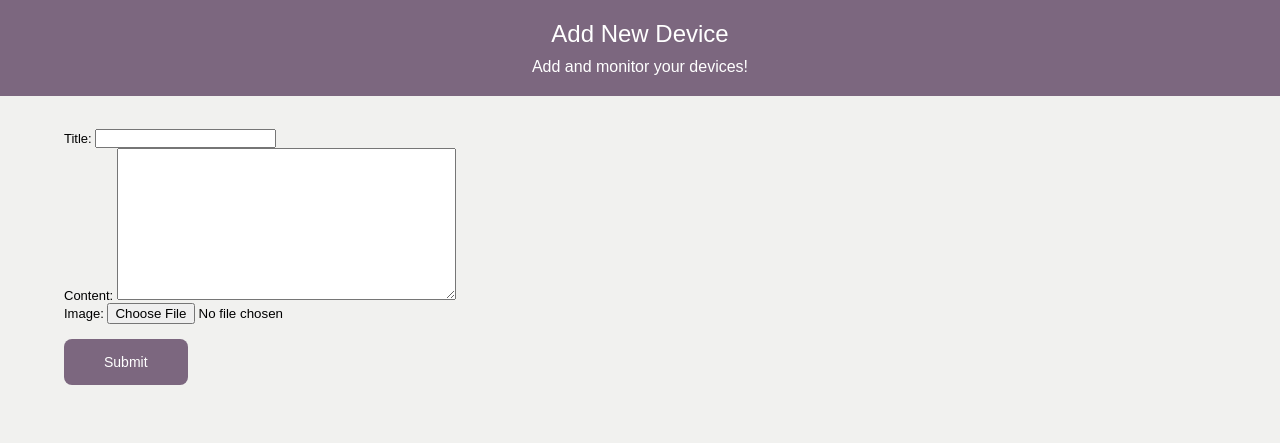
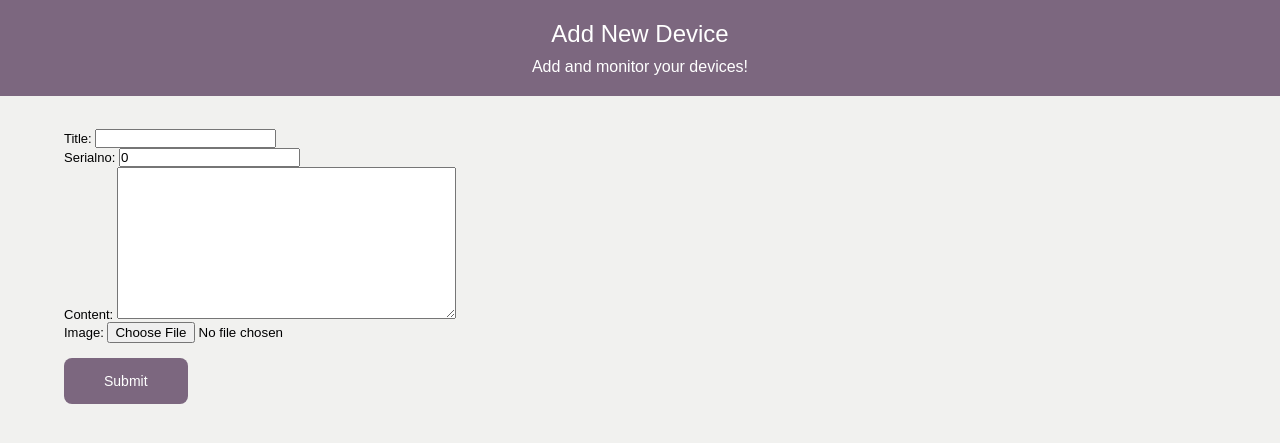
Before and after one commit to fatihcirakoglu/iot-device-management, a Django app: page /device/create in a window 1280 px wide. Shown: the part 80-523 px from the top of the page. Run offline with Django 4.2, Linux system fonts and the light colour scheme; the visitor is signed in with stand-in values (Sample User, id 1); parts of the project's set-up code (start-up, migrations or seed data) failed here and were passed over; some libraries are stand-ins or nearby versions.

Commit message:
feat: implemented showing device online status on device page

```diff
--- a/src/iotapp/models.py
+++ b/src/iotapp/models.py
@@ -28,9 +28,9 @@ class Device(models.Model):
     title = models.CharField(max_length=200, unique=True)
     slug = models.SlugField(max_length=200, unique=True, editable=False)
     idnum = models.IntegerField(default=0, editable=False)
-    brand = models.CharField(max_length=200, unique=True, editable=False)
-    model = models.CharField(max_length=200, unique=True, editable=False)
-    serialno = models.IntegerField(default=0, editable=False)
+    brand = models.CharField(max_length=200, editable=False)
+    model = models.CharField(max_length=200, editable=False)
+    serialno = models.IntegerField(default=0, editable=True)
     devicekey = models.IntegerField(default=0, editable=False)
     status = models.IntegerField(default=0, editable=False)
     author = models.ForeignKey(User, on_delete= models.CASCADE)
--- a/src/iotapp/views.py
+++ b/src/iotapp/views.py
@@ -1,3 +1,4 @@
+import time
 from django.shortcuts import render, redirect
 from django.views import generic
 from django.contrib.auth import login,logout,authenticate
@@ -25,7 +26,7 @@ from django.contrib.auth.mixins import LoginRequiredMixin, UserPassesTestMixin
 from django.contrib.auth.decorators import login_required
 import datetime
 import logging
-from .mqtt import client
+from .mqtt import ClientInfoObject, agentIface, ClientDict
 from django.http import JsonResponse
 
 logging.basicConfig(level=logging.INFO)
@@ -109,10 +110,23 @@ def devicedetail(request, slug):
 
     FavouritesUsers=FavouriteDevice.objects.filter(Q(devices=device.id) | Q(devices=device.id))
 
-    return render(request, 'devicedetail.html', {'device': device, 'device_in_favorites': device_in_favorites,'snaps' : snap,"FavouritesUsers":FavouritesUsers})
+    try:
+        ClientDict[str(device.serialno)].status
+    except KeyError:
+        agentIface.subscribeTopic(agentIface.MQTT_SUBSCRIBE_TOPIC_BASE + format(device.serialno),device.serialno)
+
+
+    agentIface.publishData(agentIface.MQTT_PUBLISH_TOPIC_BASE + format(device.serialno),"heartbeat",0)
+    time.sleep(2)
+
+    try:
+        device.status = ClientDict[str(device.serialno)].status
+    except KeyError:
+        print('key value not found')
+
+    return render(request, 'devicedetail.html', {'device': device, 'serialno': device.serialno,  'status': device.status, 'device_in_favorites': device_in_favorites,'snaps' : snap,"FavouritesUsers":FavouritesUsers})
 
 def devicerefresh(request, slug):
-
     device = Device.objects.get(slug=slug)
     snap = Snap.objects.filter(device_id=device.id).order_by('-id')
     device.save()
@@ -129,7 +143,21 @@ def devicerefresh(request, slug):
 
     FavouritesUsers=FavouriteDevice.objects.filter(Q(devices=device.id) | Q(devices=device.id))
 
-    return render(request, 'devicedetail.html', {'device': device, 'device_in_favorites': device_in_favorites,'snaps' : snap,"FavouritesUsers":FavouritesUsers})
+    try:
+        ClientDict[str(device.serialno)].status
+    except KeyError:
+        agentIface.subscribeTopic(agentIface.MQTT_SUBSCRIBE_TOPIC_BASE + format(device.serialno),device.serialno)
+
+
+    agentIface.publishData(agentIface.MQTT_PUBLISH_TOPIC_BASE + format(device.serialno),"heartbeat",0)
+    time.sleep(2)
+
+    try:
+        device.status = ClientDict[str(device.serialno)].status
+    except KeyError:
+        print('key value not found')
+
+    return render(request, 'devicedetail.html', {'device': device, 'serialno': device.serialno,  'status': device.status, 'device_in_favorites': device_in_favorites,'snaps' : snap,"FavouritesUsers":FavouritesUsers})
 
 def devicereboot(request, slug):
     device = Device.objects.get(slug=slug)
@@ -153,7 +181,7 @@ def devicereboot(request, slug):
             device_in_favorites = False
 
     if request.user.is_authenticated:
-        rc, mid = client.publish("django/iot/{}".format(device.id),"Reboot")
+        agentIface.publishData(agentIface.MQTT_TOPIC_BASE + "/" + format(device.id),"Reboot",0)
 
     FavouritesUsers=FavouriteDevice.objects.filter(Q(devices=device.id) | Q(devices=device.id))
     return render(request, 'devicedetail.html', {'device': device, 'device_in_favorites': device_in_favorites,'snaps' : snap,"FavouritesUsers":FavouritesUsers})
@@ -272,7 +300,7 @@ class ProfileUpdateView(LoginRequiredMixin, TemplateView):
 
 class DeviceUpdateView(LoginRequiredMixin, UpdateView):
     model = Device
-    fields = ['title','content','image','tags']
+    fields = ['title', 'serialno', 'content', 'image', 'tags']
 
     template_name ='device_form.html'
 
@@ -282,7 +310,7 @@ class DeviceUpdateView(LoginRequiredMixin, UpdateView):
 
 class DeviceCreateView(LoginRequiredMixin,CreateView):
     model = Device
-    fields = ['title', 'content', 'image', 'tags']
+    fields = ['title', 'serialno', 'content', 'image', 'tags']
     template_name = 'device_form.html'
     redirect_field_name = "redirect"  # added
     redirect_authenticated_user = True  # added
```
Also changed, not shown: src/iotapp/templates/devicedetail.html (+7 -1 lines), 1 other file.
